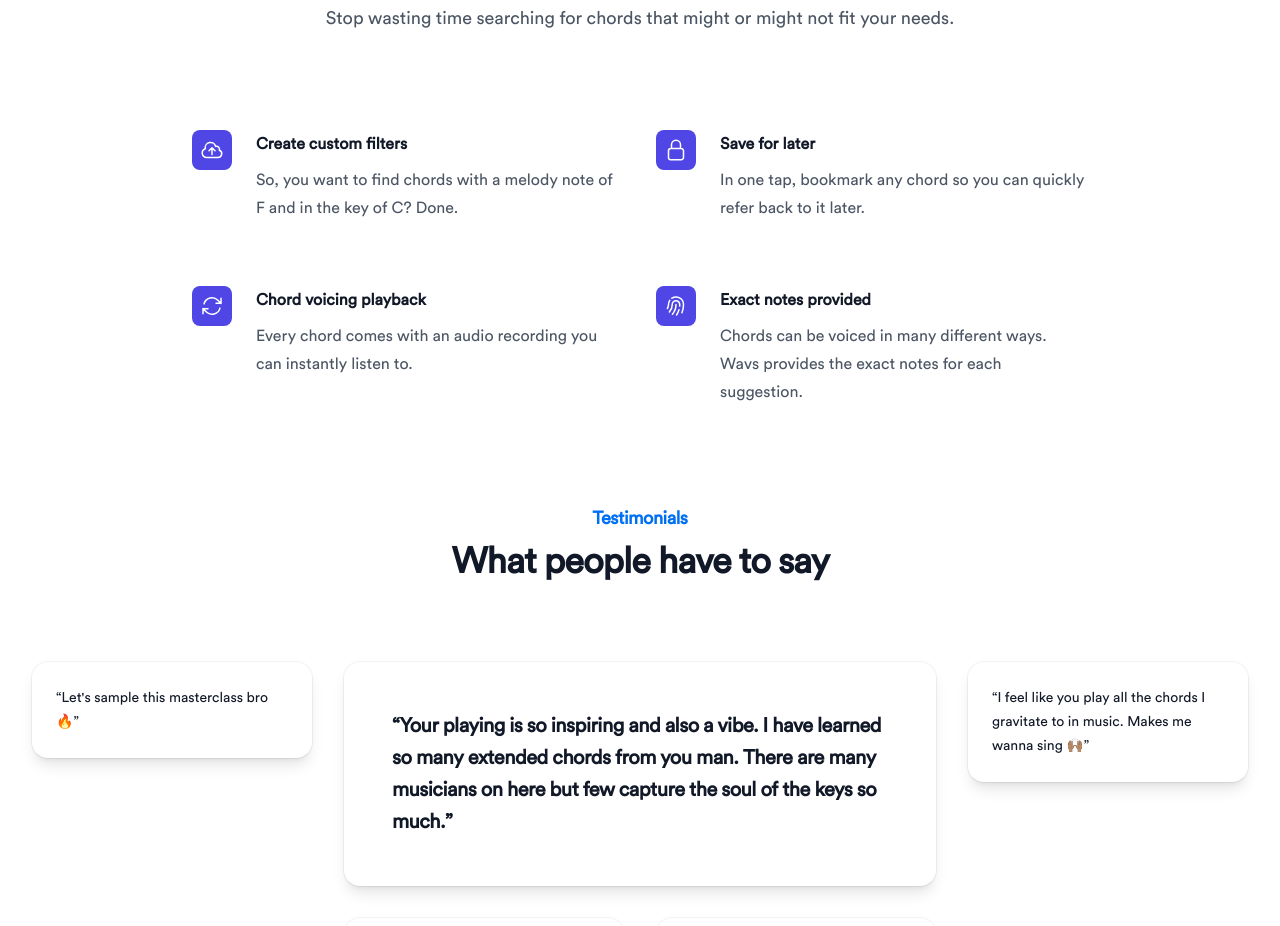
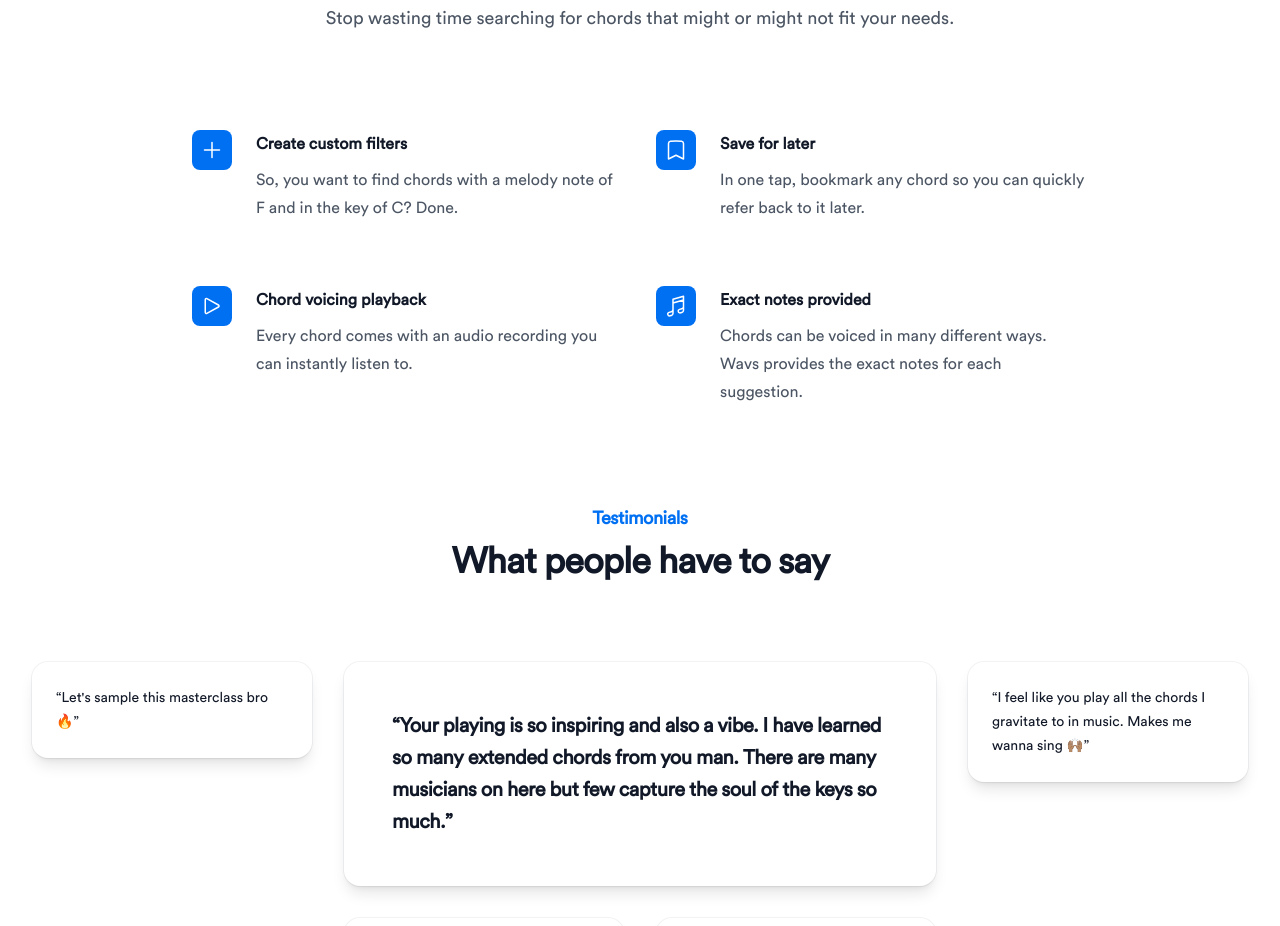
Before and after one commit to rog7/wavs-client, a Next.js app: page / in a window 1280 px wide. Shown: the part 1660-2586 px from the top of the page. Built offline with nearby package versions, Linux system fonts and the light colour scheme.

Commit message:
updated icons

```diff
--- a/app/page.tsx
+++ b/app/page.tsx
@@ -2,11 +2,11 @@
 import { useState } from "react";
 import { Dialog } from "@headlessui/react";
 import {
-  ArrowPathIcon,
   Bars3Icon,
-  CloudArrowUpIcon,
-  FingerPrintIcon,
-  LockClosedIcon,
+  BookmarkIcon,
+  MusicalNoteIcon,
+  PlayIcon,
+  PlusIcon,
   XMarkIcon,
 } from "@heroicons/react/24/outline";
 import { CheckIcon } from "@heroicons/react/20/solid";
@@ -67,25 +67,25 @@ const features = [
     name: "Create custom filters",
     description:
       "So, you want to find chords with a melody note of F and in the key of C? Done.",
-    icon: CloudArrowUpIcon,
+    icon: PlusIcon,
   },
   {
     name: "Save for later",
     description:
       "In one tap, bookmark any chord so you can quickly refer back to it later.",
-    icon: LockClosedIcon,
+    icon: BookmarkIcon,
   },
   {
     name: "Chord voicing playback",
     description:
       "Every chord comes with an audio recording you can instantly listen to.",
-    icon: ArrowPathIcon,
+    icon: PlayIcon,
   },
   {
     name: "Exact notes provided",
     description:
       "Chords can be voiced in many different ways. Wavs provides the exact notes for each suggestion.",
-    icon: FingerPrintIcon,
+    icon: MusicalNoteIcon,
   },
 ];
 const tiers = [
@@ -322,7 +322,7 @@ export default function Home() {
               {features.map((feature) => (
                 <div key={feature.name} className="relative pl-16">
                   <dt className="text-base font-semibold leading-7 text-gray-900">
-                    <div className="absolute left-0 top-0 flex h-10 w-10 items-center justify-center rounded-lg bg-indigo-600">
+                    <div className="absolute left-0 top-0 flex h-10 w-10 items-center justify-center rounded-lg bg-[#0070F3]">
                       <feature.icon
                         className="h-6 w-6 text-white"
                         aria-hidden="true"
```
